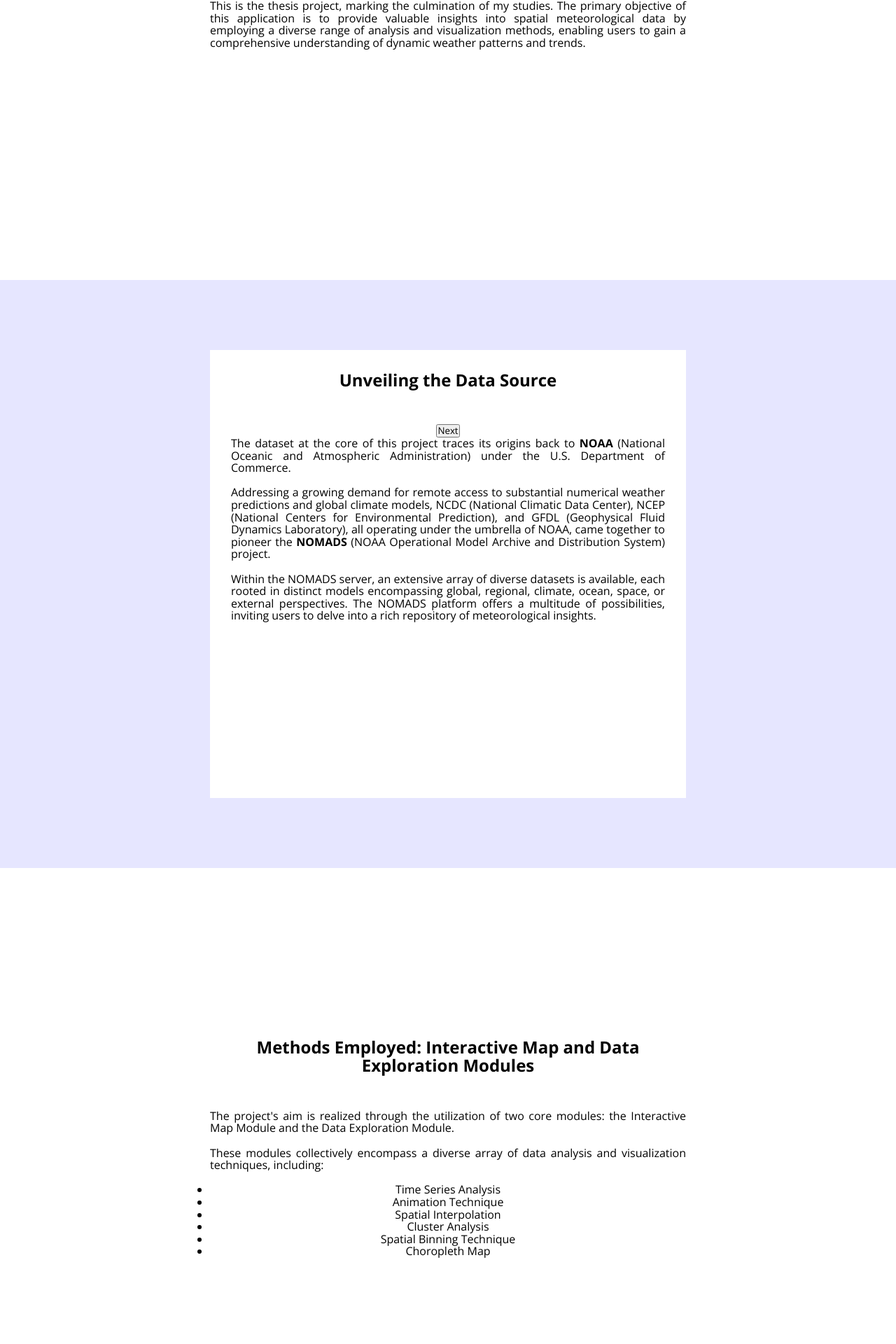
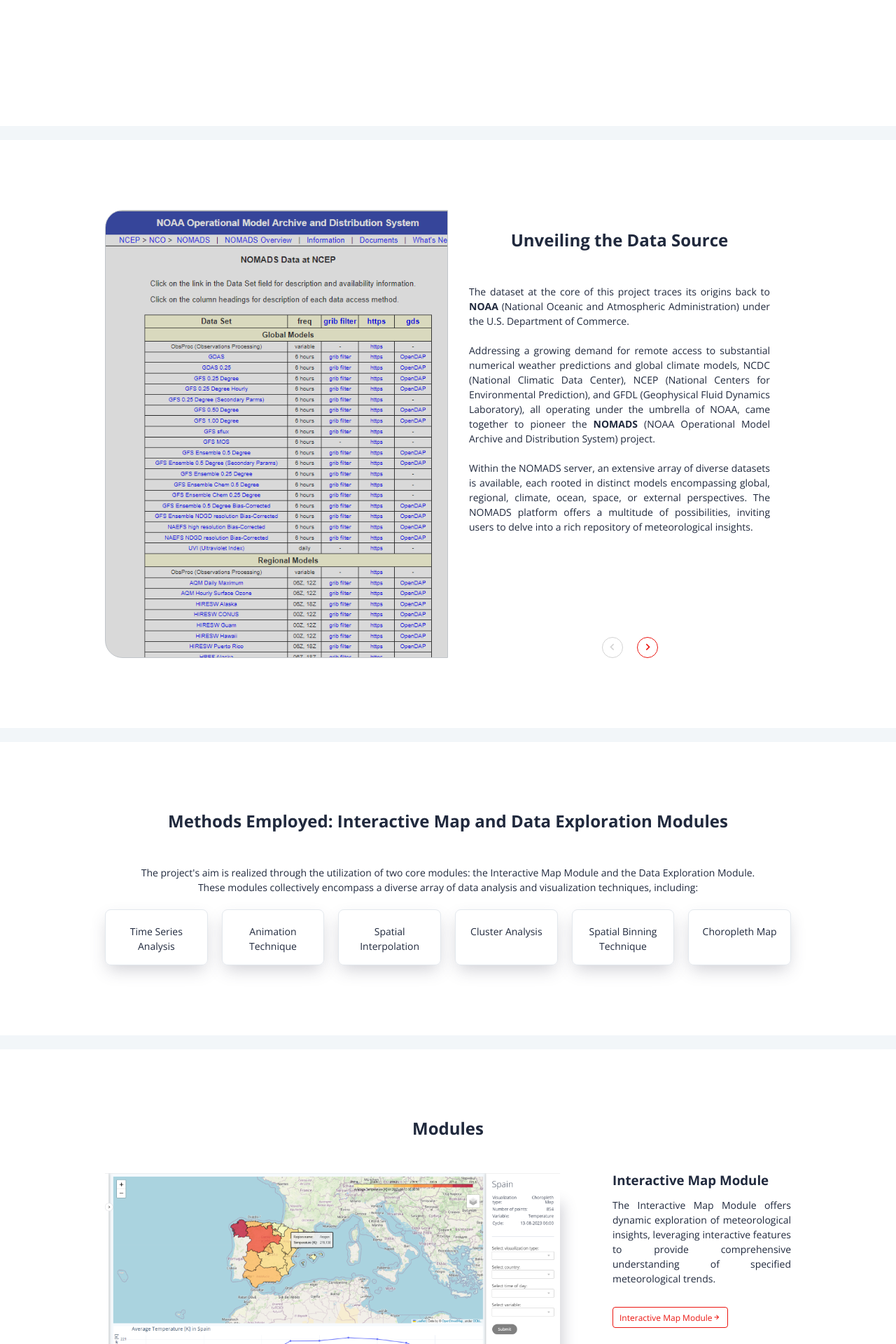
Before and after one commit to ewapelc/MeteoApp, a Django app: page / in a window 1280 px wide. Shown: the part 400-2320 px from the top of the page at 70% size. Run offline with Django 3.2, Linux system fonts and the light colour scheme.

Commit message:
Homepage: UI improvement

```diff
--- a/interactiveMap/static/homepage2.css
+++ /dev/null
@@ -1,73 +0,0 @@
-@import url('https://fonts.googleapis.com/css2?family=Open+Sans:wght@200;300;400;500;600;700&display=swap');
-*{
-  margin: 0;
-  padding: 0;
-  font-family: "Open Sans" , sans-serif;
-  box-sizing: border-box;
-  scroll-behavior: smooth;
-  line-height: 1.1;
-}
-
-section {
-    display: grid;
-    place-content: center;
-    min-height: 100vh;
-    padding: 100px 300px;
-    text-align: center;
-}
-
-#data, #map {
-    background-color: rgb(230, 230, 255);
-}
-
-.footer {
-    display: flex;
-    justify-content: center;
-    align-items: center;
-    height: 30vh;
-    border-top: 1px solid;
-    border-top-color: rgba(227,232,237,1.00);
-    font-size: 12px;
-    color: #20293d;
-}
-
-#project-name {
-    margin-bottom: 50px;
-}
-
-#thesis-purpose {
-    text-align: justify;
-}
-
-.data-section-container {
-    height: 100%;
-    width: 100%;
-    overflow: hidden;
-}
-
-.pages {
-    display: flex;
-    width: 300%;
-    box-sizing: border-box;
-}
-
-.page {
-    width: 100%;
-    height: 80vh;
-    flex-direction: column;
-    transition: all 1s;
-    padding: 30px;
-    background-color: #fff;
-}
-
-p {
-    text-align: justify;
-}
-
-.page h1 {
-    margin-bottom: 50px;
-}
-
-section h1 {
-    margin-bottom: 50px;
-}
--- /dev/null
+++ b/interactiveMap/static/homepage3.css
@@ -0,0 +1,237 @@
+@import url('https://fonts.googleapis.com/css2?family=Open+Sans:wght@200;300;400;500;600;700&display=swap');
+*{
+  margin: 0;
+  padding: 0;
+  font-family: "Open Sans" , sans-serif;
+  box-sizing: border-box;
+  scroll-behavior: smooth;
+}
+
+body {
+    background-color: rgb(242, 246, 249);
+}
+
+section {
+    display: grid;
+    place-content: center;
+    min-height: 100vh;
+    padding: 100px 150px;
+    text-align: center;
+    background-color: #fff;
+    color: #20293D;
+}
+
+#about {
+    min-height: 70vh;
+    padding-left: 200px;
+    padding-right: 200px;
+}
+
+section p {
+    font-size:14px;
+    line-height: 1.5 !important;
+}
+/*
+section ul li {
+    font-size:14px;
+    line-height: 1.5 !important;
+}
+*/
+body section:not(:first-child) {
+    margin-top: 20px;
+}
+
+.footer {
+    display: flex;
+    justify-content: center;
+    align-items: center;
+    height: 30vh;
+    border-top: 1px solid;
+    border-top-color: rgba(227,232,237,1.00);
+    font-size: 12px;
+    color: #20293d;
+}
+
+#project-name {
+    margin-bottom: 50px;
+    font-weight: 300;
+    font-size: 24px;
+}
+
+#thesis-purpose {
+    text-align: justify;
+}
+
+.data-section-container {
+    height: 100%;
+    width: 100%;
+    overflow: hidden;
+}
+
+.pages {
+    display: flex;
+    width: 300%;
+    box-sizing: border-box;
+}
+
+.page {
+    width: 100%;
+    height: 80vh;
+    flex-direction: column;
+    transition: all 1s;
+    background-color: #fff;
+    border-radius: 25px;
+    display: grid;
+    grid-template-columns: 1fr 1fr;
+}
+
+.page-image {
+    border-bottom-left-radius: 25px;
+    border-top-left-radius: 25px;
+    border: 1px solid;
+    border-color: rgba(227,232,237,1.00);
+}
+
+.image-one {
+    background: url('../static/images/nomads.png');
+    background-size: cover;
+    background-repeat: no-repeat;
+    filter: brightness(85%);
+}
+
+.image-two {
+    background: url('../static/images/nomads-params-layers.png');
+    background-size: cover;
+    background-repeat: no-repeat;
+    filter: brightness(85%);
+}
+
+.image-three {
+    background: url('../static/images/points-resolution.png');
+    background-size: cover;
+    background-repeat: no-repeat;
+}
+
+.page-text {
+    border-bottom-right-radius: 25px;
+    border-top-right-radius: 25px;
+    padding: 30px;
+    position: relative;
+}
+
+p {
+    text-align: justify;
+}
+
+.page h1 {
+    margin-bottom: 50px;
+}
+
+section h1 {
+    margin-bottom: 50px;
+}
+
+.buttons {
+    display: grid;
+    margin: 0 auto;
+    width: 100px;
+    grid-template-columns: 1fr 1fr;
+    grid-gap: 0;
+}
+
+button {
+    position: absolute;
+    bottom: 0;
+    width: 30px;
+    height: 30px;
+    border: 1px solid;
+    border-color: #EB1510;
+    color: #EB1510;
+    background-color: #fff;
+    border-radius: 25px;
+}
+
+button:hover:not([disabled]) {
+    cursor: pointer;
+    border: 2px solid;
+}
+
+button:disabled {
+    border-color: #D3D3D3;
+}
+
+button i {
+    font-size: 20px;
+}
+
+button:disabled i {
+    color: #D3D3D3;
+}
+
+.screenshot img {
+    width: 650px;
+    box-shadow: 16px 31px 19px -12px rgba(66, 68, 90, 0.24);
+}
+
+.module-div {
+    display: grid;
+    grid-template-columns: 1fr 1fr;
+    grid-gap: 75px;
+}
+
+.child {
+    margin-bottom: 150px;
+    text-align: left;
+}
+
+.child h3{
+    margin-bottom: 15px;
+}
+
+.module-link {
+    margin-top: 30px;
+    border: 1px solid;
+    border-color: #EB1510;
+    padding: 5px 9px;
+    border-radius: 4px;
+    width:fit-content;
+}
+
+.module-link a {
+    text-decoration: none;
+    color: #EB1510;
+    font-size: 12px;
+}
+
+.module-link:hover {
+    font-weight: 550;
+    cursor: pointer;
+}
+
+#module-description {
+    padding: 100px 150px 0 150px;
+}
+
+#explanation {
+    min-height: 50vh;
+    padding: 100px 150px;
+}
+
+#explanation p {
+    text-align: center;
+}
+
+#methods-list {
+    display: grid;
+    grid-template-columns: repeat(6, 1fr);
+    grid-gap: 20px;
+}
+
+#methods-list div {
+    min-height: 80px;
+    padding: 20px 10px 10px 10px;
+    border-radius: 8px;
+    border: 1px solid;
+    border-color: rgba(227,232,237,1.00);
+    box-shadow: 0px 10px 24px -5px rgba(66, 68, 90, 0.27);
+}
--- a/interactiveMap/templates/stations/homepage.html
+++ b/interactiveMap/templates/stations/homepage.html
@@ -9,26 +9,26 @@
 
         <!--Custom CSS-->
         {% load static %}
-        <link rel="stylesheet" href="{% static 'homepage2.css' %}">
+        <link rel="stylesheet" href="{% static 'homepage3.css' %}">
+
+        <!-- Boxicons CDN Link -->
+        <link href='https://unpkg.com/boxicons@2.0.7/css/boxicons.min.css' rel='stylesheet'>
     </head>
 <body>
 {% include 'stations/navbar.html' %}
 
     <section id="about">
-        <h3 id="project-name"><i>"Processing, Analysis, and Visualization of Global Meteorological Data"</i></h3>
+        <h3 id="project-name">"Processing, Analysis, and Visualization of Global Meteorological Data"</h3>
         <p id="thesis-purpose">This is the thesis project, marking the culmination of my studies. The primary objective of this application is to provide valuable insights into spatial meteorological data by employing a diverse range of analysis and visualization methods, enabling users to gain a comprehensive understanding of dynamic weather patterns and trends.</p>
     </section>
     <section id="data">
-<!--        <h1>NOAA Data</h1>-->
-<!--        <p>NOAA server, GFS 0.25 Degree dataset and data cycles - quick overview.</p>-->
         <div class="data-section-container">
             <div class="pages">
                 <div class="page one">
+                    <div class="page-content page-image image-one"></div>
+
+                    <div class="page-content page-text">
                         <h1>Unveiling the Data Source</h1>
-                    <div>
-                        <button onclick="slide('next')">Next</button>
-                    </div>
-
                         <p>
                             The dataset at the core of this project traces its origins back to <b>NOAA</b> (National Oceanic and Atmospheric Administration) under the U.S. Department of Commerce.
                             <br><br>
@@ -36,16 +36,26 @@
                             <br><br>
                             Within the NOMADS server, an extensive array of diverse datasets is available, each rooted in distinct models encompassing global, regional, climate, ocean, space, or external perspectives. The NOMADS platform offers a multitude of possibilities, inviting users to delve into a rich repository of meteorological insights.
                         </p>
+
+                        <div class="buttons">
+                            <div>
+                                <button onclick="slide('prev')" disabled>
+                                    <i class="bx bx-chevron-left" class="arrow"></i>
+                                </button>
+                            </div>
+                            <div>
+                                <button onclick="slide('next')">
+                                    <i class="bx bx-chevron-right" class="arrow"></i>
+                                </button>
+                            </div>
+                        </div>
+                    </div>
                 </div>
                 <div class="page two">
+                    <div class="page-content page-image image-two"></div>
+
+                    <div class="page-content page-text">
                         <h1>Introducing the Chosen Dataset: Composition and Purpose</h1>
-                    <div>
-                        <button onclick="slide('prev')">Prev</button>
-                    </div>
-                    <div>
-                        <button onclick="slide('next')">Next</button>
-                    </div>
-
                         <p>
                             Chosen with the project's objectives in mind, the <i>GFS 0.25 Degree</i> Dataset (Global Forecast System 0.25 Degree Grid) has been thoughtfully curated to illuminate complex meteorological insights.
                             <br><br>
@@ -53,17 +63,30 @@
                             <br><br>
                             Within the GFS framework, a data assimilation system operates seamlessly alongside forecast models, collectively addressing both atmospheric conditions and ocean wave dynamics.
                         </p>
+
+                        <div class="buttons">
+                            <div>
+                                <button onclick="slide('prev')">
+                                    <i class="bx bx-chevron-left" class="arrow"></i>
+                                </button>
+                            </div>
+                            <div>
+                                <button onclick="slide('next')">
+                                    <i class="bx bx-chevron-right" class="arrow"></i>
+                                </button>
+                            </div>
+                        </div>
+                    </div>
                 </div>
                 <div class="page three">
+                    <div class="page-content page-image image-three"></div>
+
+                    <div class="page-content page-text">
                         <h1>Dimensions of Insight: Spatial and Temporal Aspects</h1>
-                    <div>
-                        <button onclick="slide('prev')">Prev</button>
-                    </div>
-
                         <p>
                             <i>Spatial Resolution:</i>
                             <br>
-                        GFS output is posted to a 0.25-degree equally spaced longitude/latitude grid and is divided into 127 vertical atmospheric layers. This project specifically concentrates on the XYZ layer for all variables, highlighting a distinct aspect of analysis.
+                            GFS output is posted to a 0.25-degree equally spaced longitude/latitude grid and is divided into 127 vertical atmospheric layers. This project specifically concentrates on the <strong>XYZ layer</strong> for all variables, highlighting a distinct aspect of analysis.
                             <br><br>
                             <i>Temporal Resolution:</i>
                             <br>
@@ -73,6 +96,20 @@
                             <br>
                             In this project, emphasis is placed on utilizing original measured data for each cycle, rather than forecasts. This approach ensures a comprehensive and accurate analysis of the dataset, providing insights into the dynamic interplay of atmospheric conditions.
                         </p>
+
+                        <div class="buttons">
+                            <div>
+                                <button onclick="slide('prev')">
+                                    <i class="bx bx-chevron-left" class="arrow"></i>
+                                </button>
+                            </div>
+                            <div>
+                                <button onclick="slide('next')" disabled>
+                                    <i class="bx bx-chevron-right" class="arrow"></i>
+                                </button>
+                            </div>
+                        </div>
+                    </div>
                 </div>
             </div>
         </div>
@@ -81,31 +118,56 @@
         <h1>Methods Employed: Interactive Map and Data Exploration Modules</h1>
         <p>
             The project's aim is realized through the utilization of two core modules: the Interactive Map Module and the Data Exploration Module.
-            <br><br>
+            <br>
             These modules collectively encompass a diverse array of data analysis and visualization techniques, including:
             <br><br>
         </p>
         <div id="methods-list">
-            <ul>
-                <li>Time Series Analysis</li>
-                <li>Animation Technique</li>
-                <li>Spatial Interpolation</li>
-                <li>Cluster Analysis</li>
-                <li>Spatial Binning Technique</li>
-                <li>Choropleth Map</li>
-            </ul>
+            <div><p>Time Series Analysis</p></div>
+            <div><p>Animation Technique</p></div>
+            <div><p>Spatial Interpolation</p></div>
+            <div><p>Cluster Analysis</p></div>
+            <div><p>Spatial Binning Technique</p></div>
+            <div><p>Choropleth Map</p></div>
         </div>
     </section>
-    <section id="map">
-        <h1>Interactive map</h1>
-        <p>To be described</p>
-        <a href="/map">Go to Map</a>
+
+    <section id="module-description">
+        <h1>Modules</h1>
+
+        <div class="module-div">
+            <div class="child">
+                <div class="screenshot">
+                    <img src="{% static 'images/map_module.png' %}">
+                </div>
+            </div>
+
+            <div class="child">
+                <h3>Interactive Map Module</h3>
+                <p>The Interactive Map Module offers dynamic exploration of meteorological insights, leveraging interactive features to provide comprehensive understanding of specified meteorological trends.</p>
+                <div class="module-link">
+                    <a href="/map">Interactive Map Module<i class="bx bx-right-arrow-alt"></i></a>
+                </div>
+            </div>
+        </div>
+
+        <div class="module-div">
+            <div class="child">
+                <div class="screenshot">
+                    <img src="{% static 'images/analysis_module.png' %}">
+                </div>
+            </div>
+
+            <div class="child">
+                <h3>Data Exploration Module</h3>
+                <p>The Data Exploration Module comprises diverse tabs, each showcasing distinct spatial data analysis and visualization techniques. Through a range of methods, this module aids in gaining valuable insights into the data.</p>
+                <div class="module-link">
+                    <a href="/analysis">Data Exploration Module<i class="bx bx-right-arrow-alt"></i></a>
+                </div>
+            </div>
+        </div>
     </section>
-    <section id="analysis">
-        <h1>Analysis Page</h1>
-        <p>To be described</p>
-        <a href="/analysis">Go to Analysis page</a>
-    </section>
+
     <div class="footer">
         Copyright &copy 2023 Ewa Pelc. All rights reserved.
     </div>
```
Also changed, not shown: interactiveMap/static/images/analysis_module.png (added), interactiveMap/static/images/map_module.png (added), interactiveMap/static/images/nomads-params-layers.png (added), interactiveMap/static/images/nomads.png (added), interactiveMap/static/images/points-resolution.png (added). Lines whose indentation alone changed are shown as unchanged.
